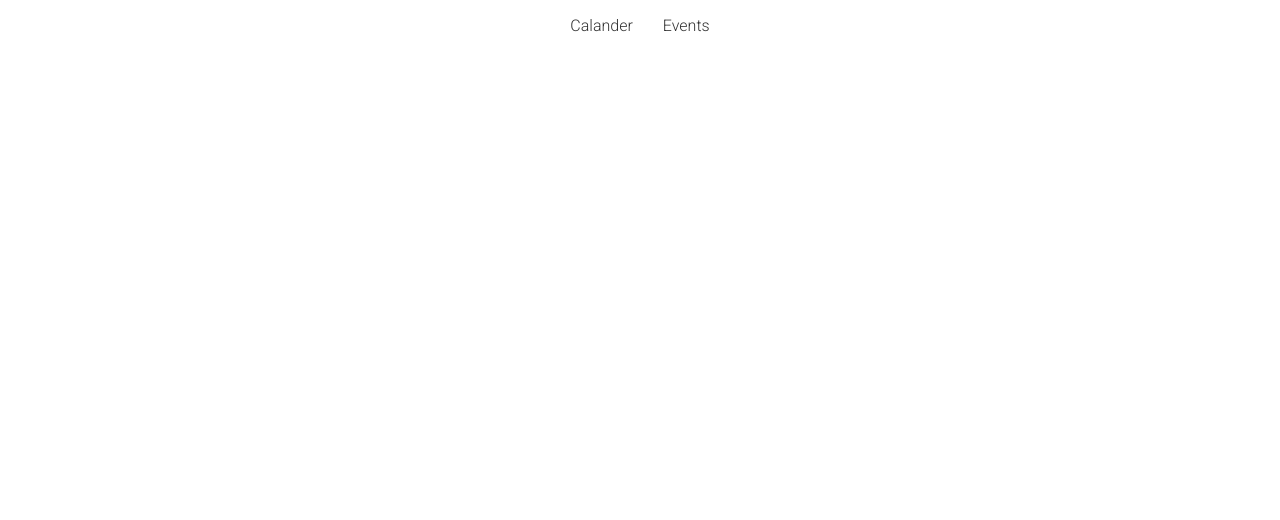
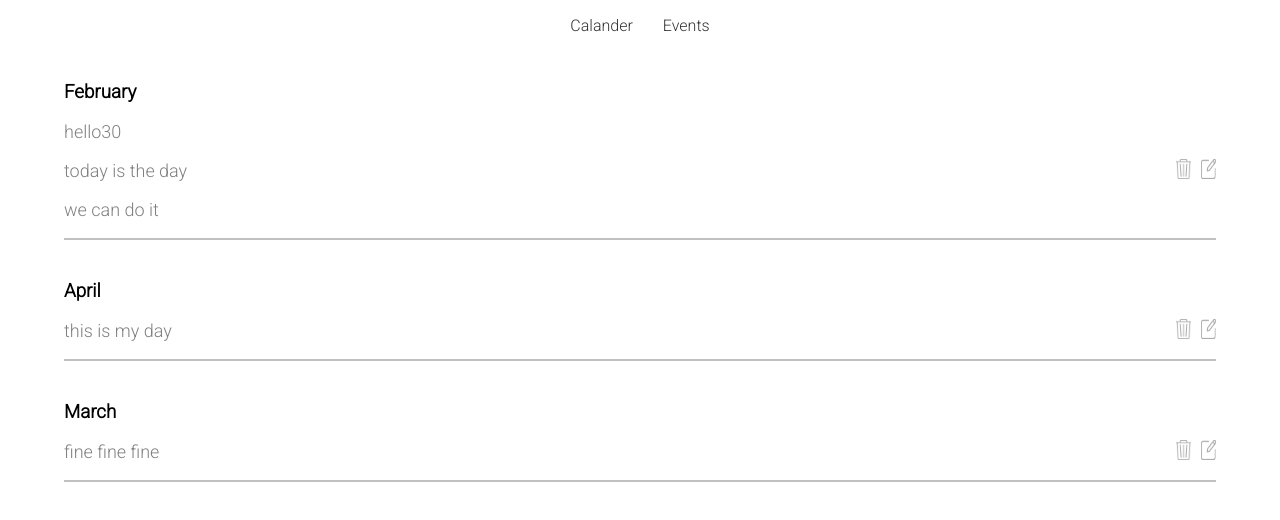
Before and after one commit to benjamin-karami/calander, a React (Create React App) app: page /events in a window 1280 px wide. Shown: the top 520 px of the page. Built offline with nearby package versions, Linux system fonts and the light colour scheme.

Commit message:
events contanerstart

```diff
--- a/package.json
+++ b/package.json
@@ -16,6 +16,7 @@
     "react-time-picker": "^4.1.2",
     "redux": "^4.0.5",
     "styled-components": "^5.2.1",
+    "underscore": "^1.12.0",
     "web-vitals": "^1.0.1"
   },
   "scripts": {
--- a/src/App.js
+++ b/src/App.js
@@ -1,6 +1,6 @@
 import { Main } from "./App.styles.jsx";
 import { BrowserRouter as Router, Switch, Route } from "react-router-dom";
-import { Calander } from "./containers";
+import { Calander, Events } from "./containers";
 import { Navbar, Modal } from "./components";
 
 function App() {
@@ -11,6 +11,7 @@ function App() {
         <Navbar />
         <Switch>
           <Route exact path="/" component={Calander} />
+          <Route exact path="/events" component={Events} />
         </Switch>
         <Modal/>
       </Main>
--- /dev/null
+++ b/src/containers/events/Events.jsx
@@ -0,0 +1,106 @@
+import React, { useState } from "react";
+import moment from "moment";
+import { useSelector, useDispatch } from "react-redux";
+import _ from "underscore";
+import deleteIcon from "../../assets/img/deleteIcon.png";
+import editIcon from "../../assets/img/editIcon.png";
+
+import {
+  EventIcons,
+  EventTitle,
+  Event,
+  EventIcon,
+  EventsContainer,
+  EventMonth,
+  Main,
+} from "./Events.styles";
+import {
+  modalOpen,
+  withEventModal,
+  editEventModal,
+  eventDetailModal,
+} from "../../redux/modalsStatus";
+import { deleteEvent } from "../../redux/events";
+
+const Events = () => {
+  const events = useSelector((state) => state.events);
+  const dispatch = useDispatch();
+  const [editEventInfo, setEditEvent] = useState();
+  const [eventDetailInfo, setEventDetail] = useState();
+
+  const upcomingEvents = events.filter(
+    (e) => moment(e.date) >= moment(new Date())
+  );
+
+  let grouped_items = _.groupBy(upcomingEvents, (b) =>
+    moment(b.date).startOf("month").format("MMMM")
+  );
+
+  _.values(grouped_items).forEach((arr) =>
+    arr.sort((a, b) => moment(a.date).day() - moment(b.modDate).day())
+  );
+
+  const items = Object.keys(grouped_items).map(function (k) {
+    const titles = grouped_items[k].map((i) => {
+      return <p key={i.id}>{i.title}</p>;
+    });
+    const obj = {
+      name: k,
+      title: titles,
+    };
+    return obj;
+  });
+
+  const handleEventEdit = (id) => {
+    setEditEvent(events.filter((e) => e.id === id));
+    dispatch(editEventModal(true));
+    dispatch(modalOpen(true));
+    dispatch(withEventModal(false));
+    dispatch(eventDetailModal(false));
+  };
+
+  const handleEventDetail = (id) => {
+    setEventDetail(events.filter((e) => e.id === id));
+    dispatch(eventDetailModal(true));
+    dispatch(modalOpen(true));
+    dispatch(withEventModal(false));
+  };
+
+  const handleDeleteEvent = (id) => {
+    const afterDeleteEvents = events.filter((e) => e.id !== id);
+    dispatch(deleteEvent(afterDeleteEvents));
+    dispatch(eventDetailModal(false));
+    dispatch(withEventModal(true));
+  };
+
+  return (
+    <Main>
+      {items.map((item, i) => {
+        return (
+          <EventsContainer key={i}>
+            <EventMonth>{item.name}</EventMonth>
+            <Event>
+              <EventTitle onClick={(e) => handleEventDetail(item.id)}>
+                {item.title}
+              </EventTitle>
+              <EventIcons>
+                <EventIcon
+                  onClick={(e) => handleDeleteEvent(item.id)}
+                  src={deleteIcon}
+                  alt="deleteIcon"
+                />
+                <EventIcon
+                  onClick={(e) => handleEventEdit(item.id)}
+                  src={editIcon}
+                  alt="editIcon"
+                />
+              </EventIcons>
+            </Event>
+          </EventsContainer>
+        );
+      })}
+    </Main>
+  );
+};
+
+export default Events;
--- /dev/null
+++ b/src/containers/events/Events.styles.jsx
@@ -0,0 +1,37 @@
+import styled from "styled-components";
+
+export const Main = styled.div`
+  margin: 30px 0 0;
+  width: 100%;
+`;
+
+export const EventTitle = styled.div`
+  font-size: 18px;
+  color: #808080;
+`;
+
+export const EventsContainer = styled.div`
+  margin: 0 0 40px;
+  width: 100%;
+  border-bottom: 2px solid #c0c0c0
+`;
+
+export const EventMonth = styled.h3`
+  margin: 0;
+`;
+
+export const Event = styled.div`
+  display: flex;
+  justify-content: space-between;
+  align-items: center;
+`;
+
+export const EventIcons = styled.div``;
+
+export const EventIcon = styled.img`
+  width: 15px;
+  height: 20px;
+  :last-child {
+    margin-left: 10px;
+  }
+`;
--- a/src/containers/index.jsx
+++ b/src/containers/index.jsx
@@ -1 +1,2 @@
 export {default as Calander} from './calander/Calander'
+export {default as Events} from './events/Events'
--- a/src/redux/events.jsx
+++ b/src/redux/events.jsx
@@ -38,27 +38,27 @@ const events = [
     title: "we can do it",
     description: "hello to you17",
   },
-  {
-    id: 3,
-    date: "Sun Feb 16 2021 11:40:08 GMT+0330 (Iran Standard Time)",
-    title: "dental appointment",
-    description: "hello to you16",
-  },
-  {
-    id: 4,
-    date: "Sun Feb 18 2021 11:40:08 GMT+0330 (Iran Standard Time)",
-    title: "visit ben",
-    description: "hello to you18",
-  },
+  // {
+  //   id: 3,
+  //   date: "Sun Feb 16 2021 11:40:08 GMT+0330 (Iran Standard Time)",
+  //   title: "dental appointment",
+  //   description: "hello to you16",
+  // },
+  // {
+  //   id: 4,
+  //   date: "Sun Feb 18 2021 11:40:08 GMT+0330 (Iran Standard Time)",
+  //   title: "visit ben",
+  //   description: "hello to you18",
+  // },
   {
     id: 5,
-    date: "Sun Feb 18 2021 10:35:08 GMT+0330 (Iran Standard Time)",
+    date: "Sun Apr 18 2021 10:35:08 GMT+0330 (Iran Standard Time)",
     title: "this is my day",
     description: "hello to you182",
   },
   {
     id: 6,
-    date: "Sun Feb 18 2021 12:40:08 GMT+0330 (Iran Standard Time)",
+    date: "Sun Mar 18 2021 12:40:08 GMT+0330 (Iran Standard Time)",
     title: "fine fine fine",
     description: "hello to you183",
   },
```
Also changed, not shown: 1 other file (tests, documents, lock files or other folders).
